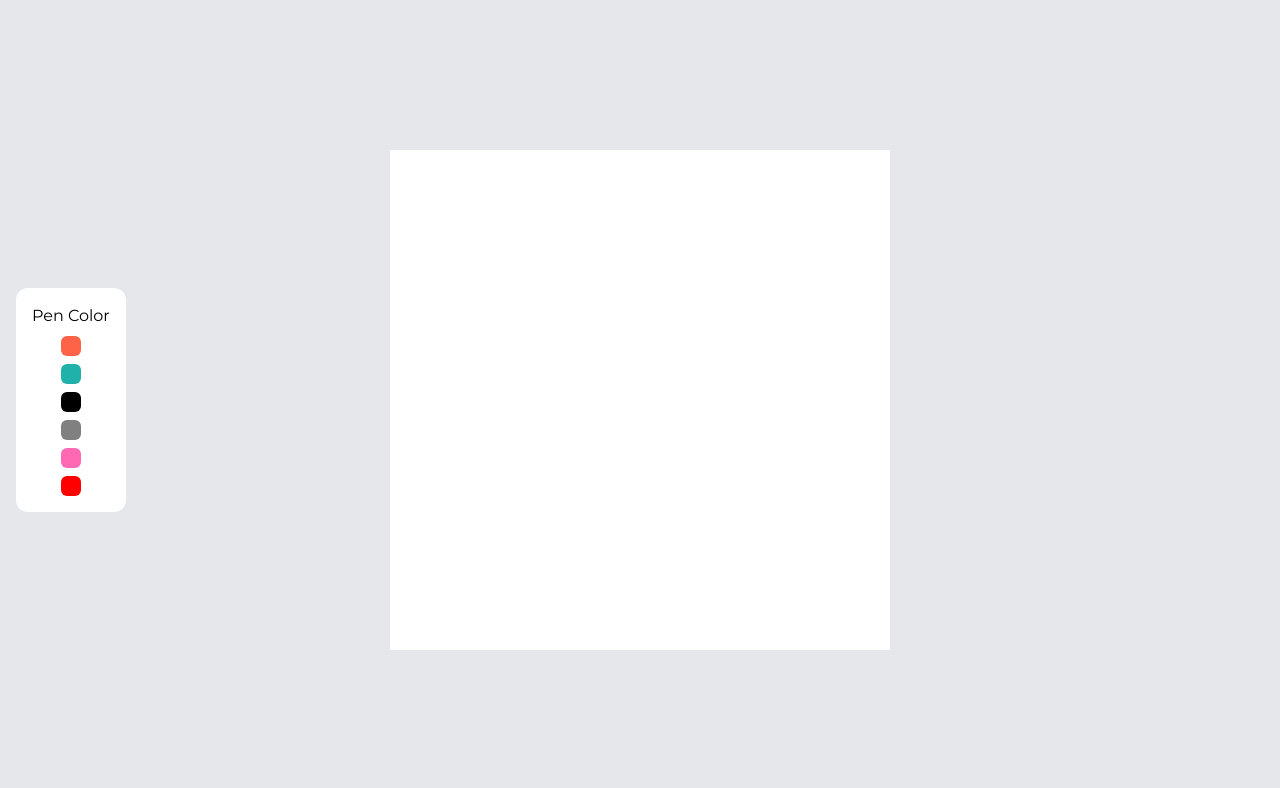
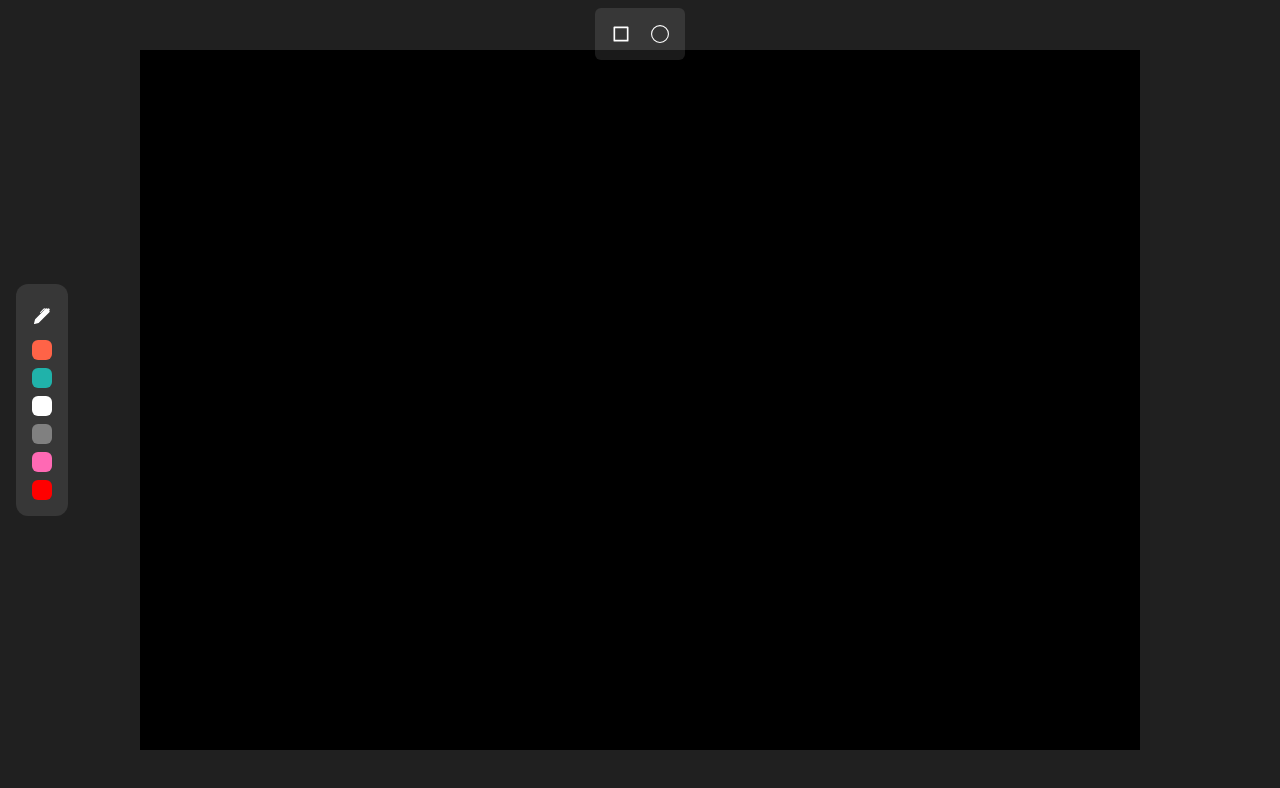
Before and after one commit to heyyakash/CollabWrite, a Next.js app: page / in a window 1280 px wide. Shown: the top 788 px of the page. Built offline with nearby package versions, Linux system fonts and the light colour scheme.

Commit message:
added shape options

```diff
--- a/components/Canvas.tsx
+++ b/components/Canvas.tsx
@@ -2,9 +2,10 @@ import React, { useEffect, useRef, useState } from "react";
 
 type props = {
   color: string
+  shape: 'square' | 'circle' | null
 }
 
-const Canvas = ({color}:props) => {
+const Canvas = ({color,shape}:props) => {
 
   const canvasRef = useRef(null);
   const [currentState,setCurrentState] = useState(null)
@@ -13,8 +14,8 @@ const Canvas = ({color}:props) => {
     const canvas:any = canvasRef.current;
     const context = canvas.getContext("2d");
     const img = new Image();
-    canvas.width = 500;
-    canvas.height = 500;
+    canvas.width = 1000;
+    canvas.height = 700;
     // console.log(typeof data)
     if(currentState) context.putImageData(currentState , 0,0)
 
@@ -39,8 +40,8 @@ const Canvas = ({color}:props) => {
       context.moveTo(lastX, lastY);
       context.lineTo(e.clientX - rect.left, e.clientY - rect.top);
       context.stroke();
-      // console.log(context.getImageData(0,0,500,500))
-      setCurrentState(context.getImageData(0,0,500,500));
+      // console.log(context.getImageData(0,0,700,700))
+      setCurrentState(context.getImageData(0,0,1000,700));
       // console.log(canvas.toDataURL());
       [lastX, lastY] = [e.clientX - rect.left, e.clientY - rect.top];
     };
@@ -64,7 +65,7 @@ const Canvas = ({color}:props) => {
     };
   }, [color]);
 
-  return <canvas className={`bg-[white]`} ref={canvasRef} />;
+  return <canvas className={`bg-black`} ref={canvasRef} />;
 };
 
 export default Canvas;
--- a/components/CanvasContainer.tsx
+++ b/components/CanvasContainer.tsx
@@ -1,13 +1,16 @@
 import React, { useState } from 'react'
 import Canvas from './Canvas'
+import { BsCircle, BsPenFill } from 'react-icons/bs'
+import { BiSquare } from 'react-icons/bi'
 
 const CanvasContainer = () => {
-    const list: string[] = ["tomato", "lightseagreen","black","grey","hotpink","red"]
-    const [color, setColor] = useState<string>("black")
+    const list: string[] = ["tomato", "lightseagreen", "white", "grey", "hotpink", "red"]
+    const [shape, setShape] = useState<'square' | 'circle' | null>(null)
+    const [color, setColor] = useState<string>("white")
     return (
-        <div className='w-full relative h-screen grid place-items-center bg-gray-200'>
-            <div className='absolute bg-white left-4 rounded-xl flex flex-col items-center gap-2 p-4'>
-                <p>Pen Color</p>
+        <div className='w-full relative h-screen grid place-items-center bg-[#202020]'>
+            <div className='absolute bg-white/10 left-4 rounded-xl flex flex-col items-center gap-2 p-4'>
+                <BsPenFill className="text-white my-2 " />
                 {list.map((x: string, i: number) => {
                     return (
                         <div onClick={() => setColor(x)} key={x} style={{ background: x }} className={`cursor-pointer ${color === "x" ? "border-2 border-black" : ""} hover:scale-110  rounded-md h-5 w-5`}>
@@ -15,7 +18,19 @@ const CanvasContainer = () => {
                     )
                 })}
             </div>
-            <Canvas color={color} />
+
+            <div className='absolute text-xl flex p-3 items-center gap-3 top-2 left-[50%] -translate-x-[50%] bg-white/10 text-white rounded-md'>
+                <div onClick={()=>setShape("square")} className={`p-1 ${shape==="square"?"bg-white text-black":""}  cursor-pointer rounded-md`}>
+                    <BiSquare />
+                </div>
+                <div onClick={()=>setShape("circle")} className={`p-1 ${shape==="circle"?"bg-white text-black":""}  cursor-pointer rounded-md`}>
+                <BsCircle className='cursor-pointer text-lg' />
+                </div>
+
+
+            </div>
+
+            <Canvas shape = {shape} color={color} />
         </div>
     )
 }
--- a/components/Dashboard.tsx
+++ b/components/Dashboard.tsx
@@ -37,8 +37,8 @@ const Dashboard = () => {
     return (
         <main className='bg-black relative text-white min-h-screen w-full'>
             <DashboardNav />
-            <section className='max-w-[1300px] w-full relative mx-auto pt-[150px] '>
-                <button className='border-[1px] border-white/20 bg-[#202020] text-white/50  p-2 px-3 font-[500] rounded-md hover:text-green-400 hover:border-green-400 trans'>New Project</button>
+            <section className='max-w-[1300px] w-full relative mx-auto pt-[120px] '>
+                <button className='border-[1px] border-white/20 bg-[#202020] text-white/50 text-sm  p-2 px-3 font-[500] rounded-md hover:text-green-400 hover:border-green-400 trans'>New Project</button>
             </section>
         </main>
     )
```
